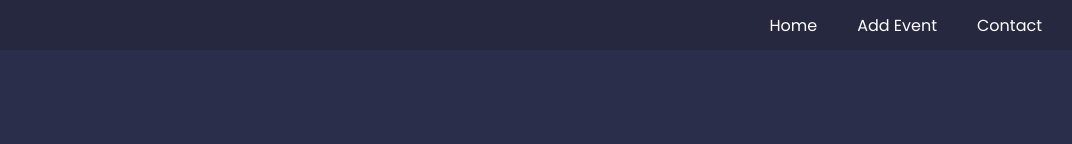
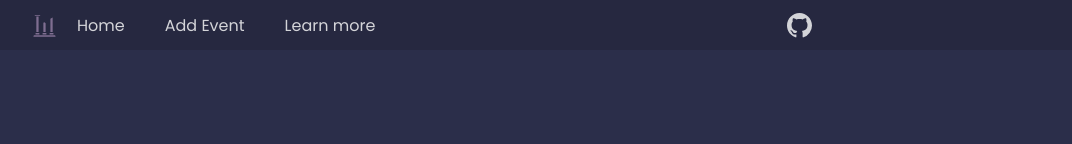
Before and after one commit to abdejohan/history-app, a React (Vite) app: page / in a window 1280 px wide. Shown: the top 144 px of the page, without its empty margins (208-1280 px from the left). Built offline with nearby package versions, Linux system fonts and the light colour scheme; no server answers.

Commit message:
Add github link and style header navigation

```diff
--- a/src/components/Header.tsx
+++ b/src/components/Header.tsx
@@ -1,12 +1,20 @@
+import { GiAncientColumns } from "react-icons/gi";
+import { BsGithub } from "react-icons/bs";
 import { Link } from "react-router-dom";
 
 const Header = () => {
 	return (
 		<header>
 			<nav>
-				<Link to='/'>Home</Link>
-				<Link to='/admin'>Add Event</Link>
-				<Link to='/admin'>Contact</Link>
+				<div style={{ display: "flex" }}>
+					<GiAncientColumns className='header-logo' />
+					<Link to='/'>Home</Link>
+					<Link to='/admin'>Add Event</Link>
+					<Link to='/learn-more'>Learn more</Link>
+				</div>
+				<Link to='https://github.com/abdejohan' target='_blank'>
+					<BsGithub className='github' color='white' />
+				</Link>
 			</nav>
 		</header>
 	);
--- a/src/styles/components/_header.scss
+++ b/src/styles/components/_header.scss
@@ -1,26 +1,44 @@
 header {
-	justify-content: flex-end;
+	justify-content: center;
 	align-items: center;
 	display: flex;
 	top: 0px;
 	width: 100%;
 	height: 50px;
-	padding: 10px;
+	padding: 0px 20px;
 	position: sticky;
 	z-index: 1;
 	background-color: $background2;
 	& nav {
+		flex-grow: 1;
+		justify-content: space-between;
+		max-width: 800px;
+		& .header-logo {
+			height: 25px;
+			width: 25px;
+			opacity: 0.5;
+		}
+		display: flex;
+		align-items: center;
 		& a {
-			padding: 20px;
+			display: flex;
+			padding: 0px 20px;
 			font-family: Poppins-Regular;
 			font-weight: 500;
 			text-decoration: none;
 			font-size: 1.6rem;
 			transition: all 0.2s ease-in-out;
+			opacity: 0.8;
 		}
 
 		& a:hover {
 			text-decoration: underline;
 		}
+		& .github {
+			margin-left: auto;
+			height: 25px;
+			width: 25px;
+			opacity: 1;
+		}
 	}
 }
--- a/src/styles/components/_timelineItem.scss
+++ b/src/styles/components/_timelineItem.scss
@@ -40,8 +40,7 @@
 		align-items: flex-end;
 		padding: 15px;
 		position: relative;
-		width: 400px;
-		max-width: 70%;
+		max-width: 80%;
 		text-align: right;
 
 		& span {
```
